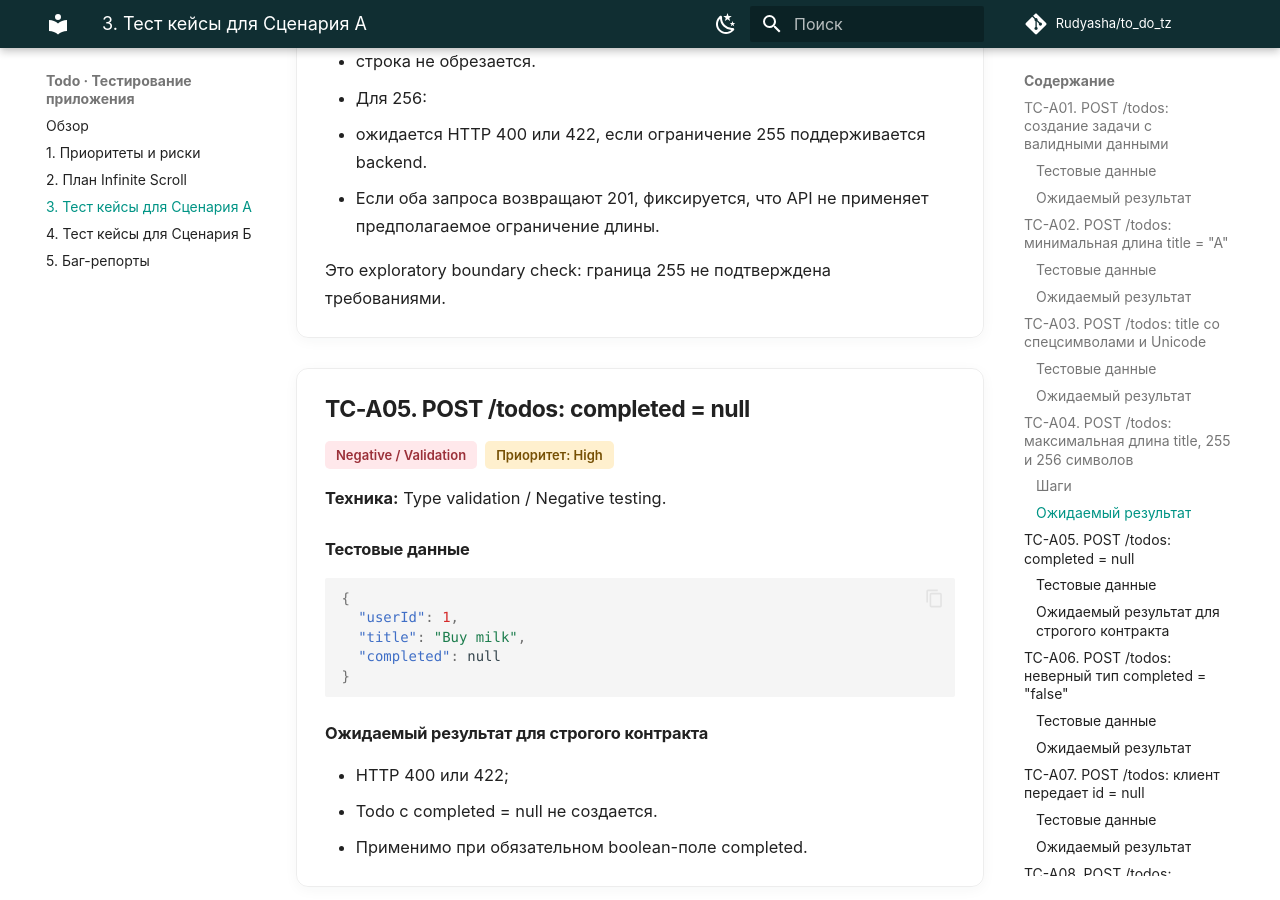
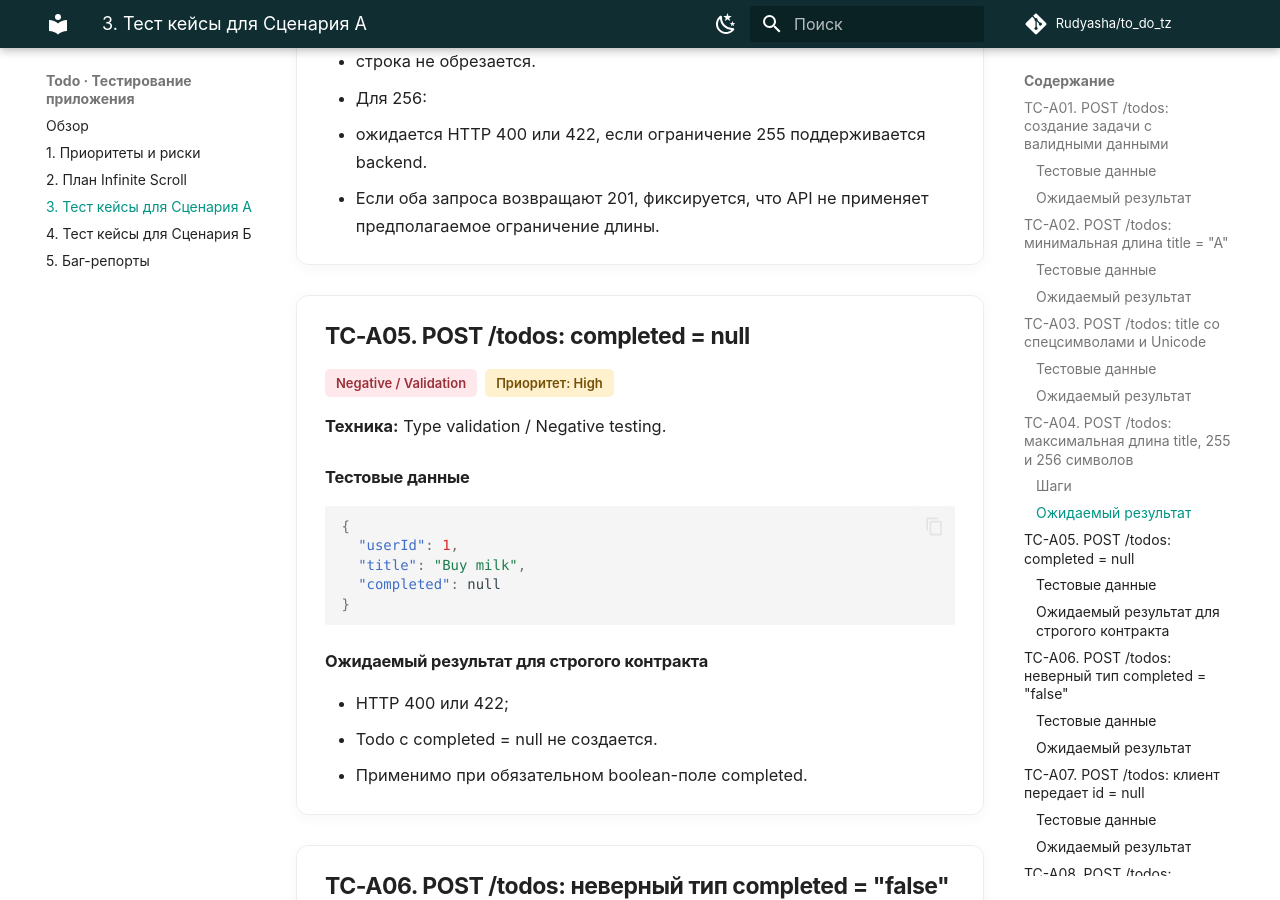
Before and after one commit to Rudyasha/to_do_tz, an MkDocs documentation site: the page built from docs/task-3.md, in a window 1280 px wide and 900 px high, scrolled down 3140 px. Built offline with MkDocs 1.6.1 and Material for MkDocs 9.7.7, drawn with Linux system fonts in a browser that asks for light colours; comment, search, counter and statistics services are not loaded.

Commit message:
Remove exploratory boundary note

```diff
--- a/docs/task-3.md
+++ b/docs/task-3.md
@@ -124,8 +124,6 @@
 - Для 256:
 - ожидается HTTP 400 или 422, если ограничение 255 поддерживается backend.
 - Если оба запроса возвращают 201, фиксируется, что API не применяет предполагаемое ограничение длины.
-
-Это exploratory boundary check: граница 255 не подтверждена требованиями.
 
 </div>
 
```
